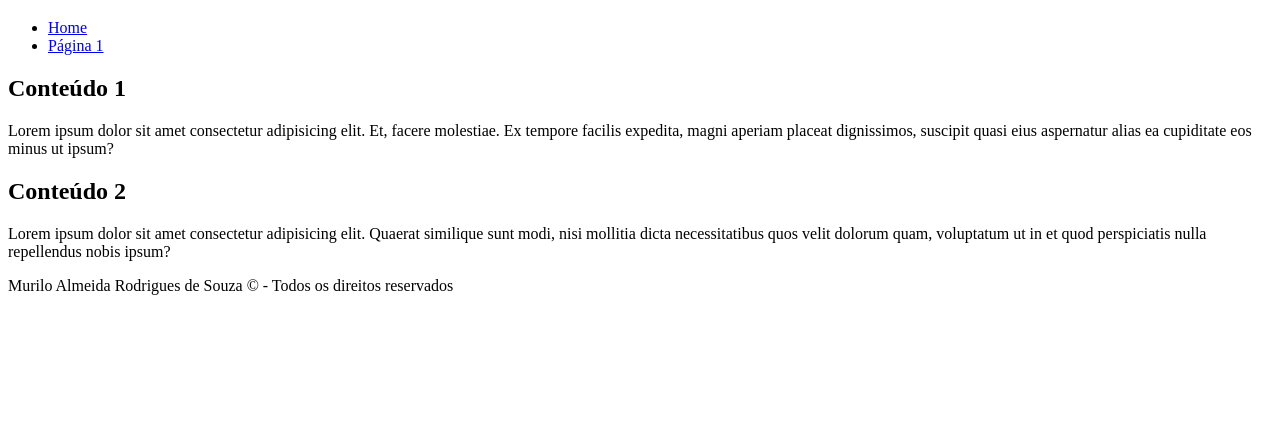
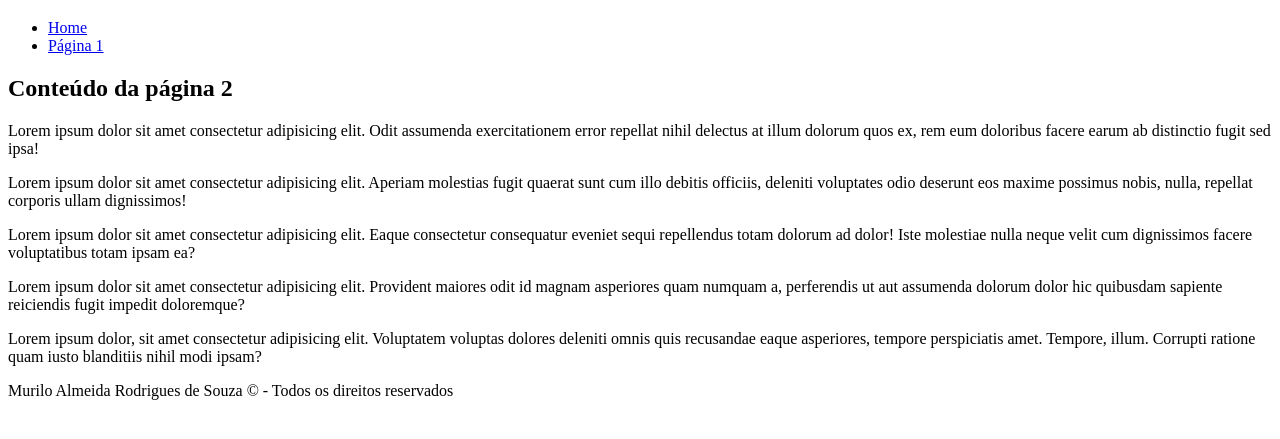
Before and after one commit to murilo-a-souza/exemplo-repo-front-1tdsph-2026, a plain HTML site: page paginas/pagina2.html in a window 1280 px wide. Shown: the part 61-500 px from the top of the page. Drawn offline with Linux system fonts and the light colour scheme.

Commit message:
Conteúdo da página 2 corrigido.

```diff
--- a/paginas/pagina2.html
+++ b/paginas/pagina2.html
@@ -17,12 +17,22 @@
     </header>
     <main>
         <section>
-            <h2>Conteúdo 1</h2>
-            <p>Lorem ipsum dolor sit amet consectetur adipisicing elit. Et, facere molestiae. Ex tempore facilis expedita, magni aperiam placeat dignissimos, suscipit quasi eius aspernatur alias ea cupiditate eos minus ut ipsum?</p>
-        </section>
-        <section>
-            <h2>Conteúdo 2</h2>
-            <p>Lorem ipsum dolor sit amet consectetur adipisicing elit. Quaerat similique sunt modi, nisi mollitia dicta necessitatibus quos velit dolorum quam, voluptatum ut in et quod perspiciatis nulla repellendus nobis ipsum?</p>
+            <h2>Conteúdo da página 2</h2>
+            <p>
+            Lorem ipsum dolor sit amet consectetur adipisicing elit. Odit assumenda exercitationem error repellat nihil delectus at illum dolorum quos ex, rem eum doloribus facere earum ab distinctio fugit sed ipsa!
+         </p>
+         <p>
+            Lorem ipsum dolor sit amet consectetur adipisicing elit. Aperiam molestias fugit quaerat sunt cum illo debitis officiis, deleniti voluptates odio deserunt eos maxime possimus nobis, nulla, repellat corporis ullam dignissimos!
+         </p>
+         <p>
+            Lorem ipsum dolor sit amet consectetur adipisicing elit. Eaque consectetur consequatur eveniet sequi repellendus totam dolorum ad dolor! Iste molestiae nulla neque velit cum dignissimos facere voluptatibus totam ipsam ea?
+         </p>
+         <p>
+            Lorem ipsum dolor sit amet consectetur adipisicing elit. Provident maiores odit id magnam asperiores quam numquam a, perferendis ut aut assumenda dolorum dolor hic quibusdam sapiente reiciendis fugit impedit doloremque?
+         </p>
+         <p>
+            Lorem ipsum dolor, sit amet consectetur adipisicing elit. Voluptatem voluptas dolores deleniti omnis quis recusandae eaque asperiores, tempore perspiciatis amet. Tempore, illum. Corrupti ratione quam iusto blanditiis nihil modi ipsam?
+         </p>
         </section>
     </main>
     <footer>
```
